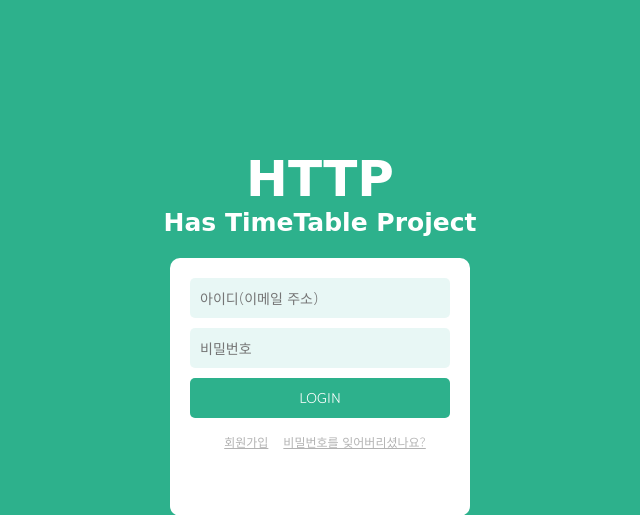
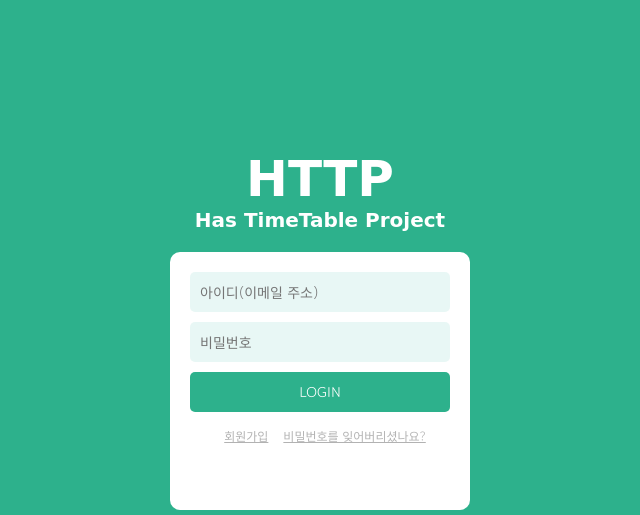
Before and after one commit to has-http/has_http, a PHP site: page /member/login.html in a window 1280 px wide. Shown: the top 515 px of the page, without its empty margins (320-960 px from the left). Run offline with PHP 8.4, Linux system fonts and the light colour scheme; some libraries are stand-ins or nearby versions; some web fonts are replaced.

Commit message:
Update loginStyle.css

```diff
--- a/CSS/loginStyle.css
+++ b/CSS/loginStyle.css
@@ -16,14 +16,16 @@ h1{
     margin-top:150px;
     margin-bottom: 0px;
     color:#fff;
-    font-size:50px
+    font-size:50px;
+    font-weight: 900;
+
 }
 
 h2{
     font-family: 'Gaegu', cursive;
     margin-top:0px;
     color:#fff;
-    font-size:25px;
+    font-size:20px;
 }
 
 
```
